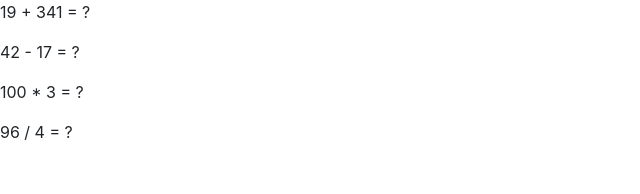
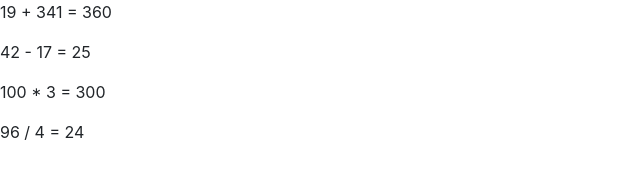
Before and after one commit to smwarsh/reactpractice, a React (Create React App) app: page / in a window 1280 px wide. Shown: the top 194 px of the page, without its empty margins (0-640 px from the left). Built offline with nearby package versions, Linux system fonts and the light colour scheme.

Commit message:
Create Math component that uses switch statement to calculate expressions based on props and return a span with the answer

```diff
--- a/src/components/Calculator.js
+++ b/src/components/Calculator.js
@@ -1,4 +1,5 @@
 import React from "react";
+import Math from "./Math.js";
 
 // Create a new component named "Math"
 // Render one Math component in the place of each "?" mark
@@ -8,16 +9,16 @@ import React from "react";
 const Calculator = () => (
   <div>
     <p>
-      19 + 341 = ?
+      19 + 341 = <Math num1="19" operator="+" num2="341" />
     </p>
     <p>
-      42 - 17 = ?
+      42 - 17 = <Math num1="42" operator="-" num2="17" />
     </p>
     <p>
-      100 * 3 = ?
+      100 * 3 = <Math num1="100" operator="*" num2="3" />
     </p>
     <p>
-      96 / 4 = ?
+      96 / 4 = <Math num1="96" operator="/" num2="4" />
     </p>
   </div>
 );
--- /dev/null
+++ b/src/components/Math.js
@@ -0,0 +1,22 @@
+import React from "react";
+
+const Math = (props) => {
+    const num1Int = Number(props.num1);
+    const num2Int = Number(props.num2);
+    switch (props.operator) {
+        case '+':
+            return <span>{num1Int + num2Int}</span>;
+            break;
+        case '-':
+            return <span>{num1Int - num2Int}</span>;
+            break;
+        case '*':
+            return <span>{num1Int * num2Int}</span>;
+            break;
+        case '/':
+            return <span>{num1Int / num2Int}</span>;
+            break;
+    }
+};
+
+export default Math;
```
